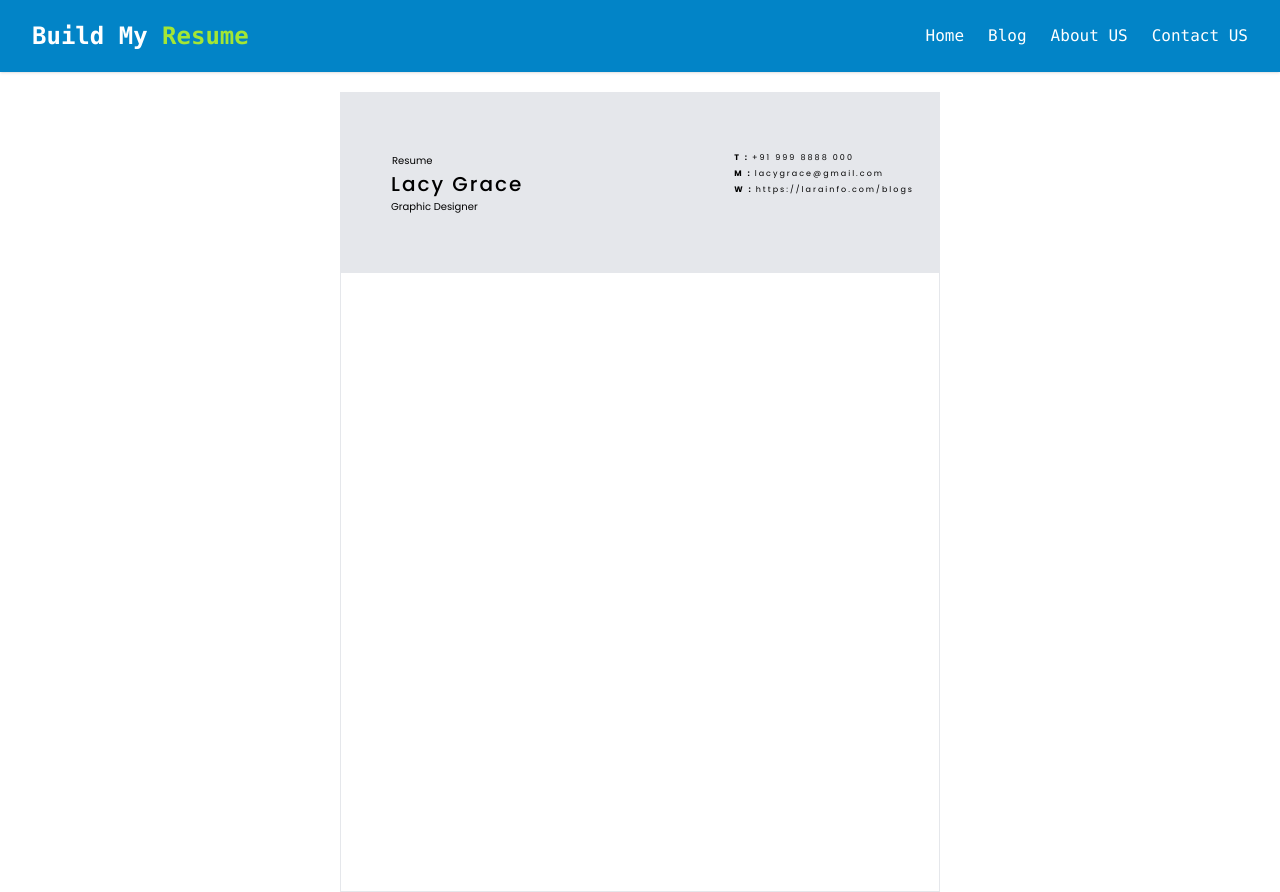
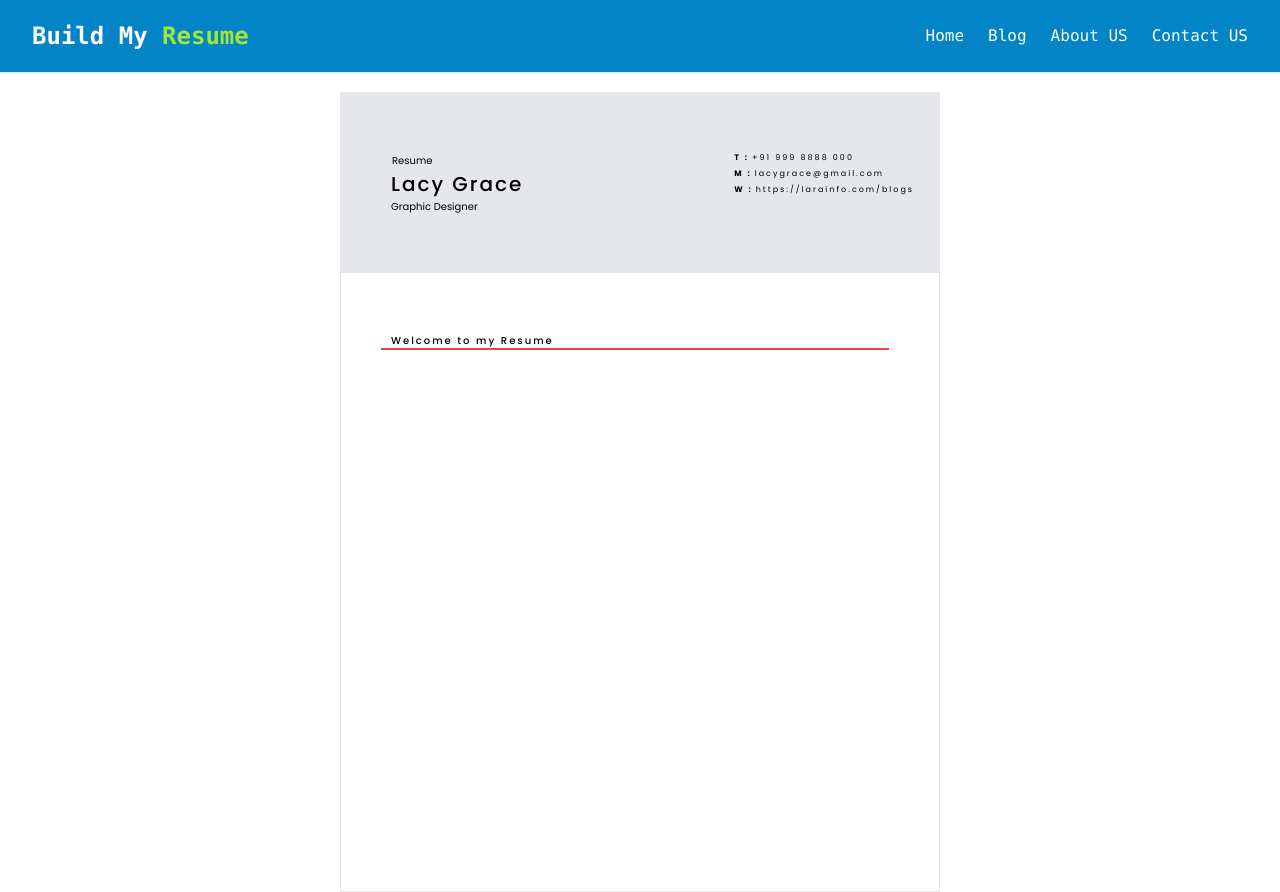
Before and after one commit to PrakashMandal-IV/Build_My_Resume, a React (Create React App) app: page /home in a window 1280 px wide. Built offline with nearby package versions, Linux system fonts and the light colour scheme.

Commit message:
Add : body

```diff
--- a/src/component/Resumes/Resume_1.jsx
+++ b/src/component/Resumes/Resume_1.jsx
@@ -8,6 +8,7 @@ function Resume_1() {
   return (<>
 
     <div className="body border mt-5">
+          {/* header */}
       <div className="header bg-gray-200" style={{ height: "180px" }}>
         <div className="" style={{ display: "flex", flexDirection: "column", height: "100%", width: "100%" }}>
           <div className=" " style={{ marginTop: "auto", marginBottom: "auto", display: "flex" }}>
@@ -16,25 +17,32 @@ function Resume_1() {
               <p className="" style={{ fontSize: "20px", fontWeight: "500", letterSpacing: "2px" }}>{Information.PersonalData.FirstName + " " + Information.PersonalData.LastName}</p>
               <p className="" style={{ fontSize: "10px" }}>{Information.PersonalData.Profession}</p>
             </div>
-            <div className="" style={{ flexGrow: "1", display: "flex", flexDirection: "column",gap:"2px" }}>
-              <div className="" style={{ marginLeft: "auto",marginRight:"25px",display: "flex", flexDirection: "column",gap:"4px" }}>
+            <div className="" style={{ flexGrow: "1", display: "flex", flexDirection: "column", gap: "2px" }}>
+              <div className="" style={{ marginLeft: "auto", marginRight: "25px", display: "flex", flexDirection: "column", gap: "4px" }}>
                 <div className="" style={{ display: "flex", letterSpacing: "2px", gap: "3px" }}>
                   <p className="" style={{ fontSize: "8px", fontWeight: "bold" }}>T : </p>
-                  <p className="" style={{ fontSize: "8px"}}>{Information.PersonalData.Contact.Phone}</p>
+                  <p className="" style={{ fontSize: "8px" }}>{Information.PersonalData.Contact.Phone}</p>
                 </div>
                 <div className="" style={{ display: "flex", letterSpacing: "2px", gap: "3px" }}>
                   <p className="" style={{ fontSize: "8px", fontWeight: "bold" }}>M : </p>
-                  <p className="" style={{ fontSize: "8px"}}>{Information.PersonalData.Contact.Email}</p>
+                  <p className="" style={{ fontSize: "8px" }}>{Information.PersonalData.Contact.Email}</p>
                 </div>
                 <div className="" style={{ display: "flex", letterSpacing: "2px", gap: "3px" }}>
                   <p className="" style={{ fontSize: "8px", fontWeight: "bold" }}>W : </p>
-                  <p className="" style={{ fontSize: "8px"}}>{Information.PersonalData.Contact.Website}</p>
+                  <p className="" style={{ fontSize: "8px" }}>{Information.PersonalData.Contact.Website}</p>
                 </div>
               </div>
             </div>
           </div>
         </div>
       </div>
+      {/* Body */}
+            <div className="" style={{marginTop:"60px",display:"flex",flexDirection:"column",marginLeft:"40px" ,marginRight:"50px"}}>
+                  <p className="" style={{marginLeft:"10px",fontWeight:"500",letterSpacing:"2px"}}>Welcome to my Resume</p>
+                  <div className="border border-red-500" style={{display:"flex"}}>
+
+                  </div>
+            </div>
     </div>
 
   </>
```
